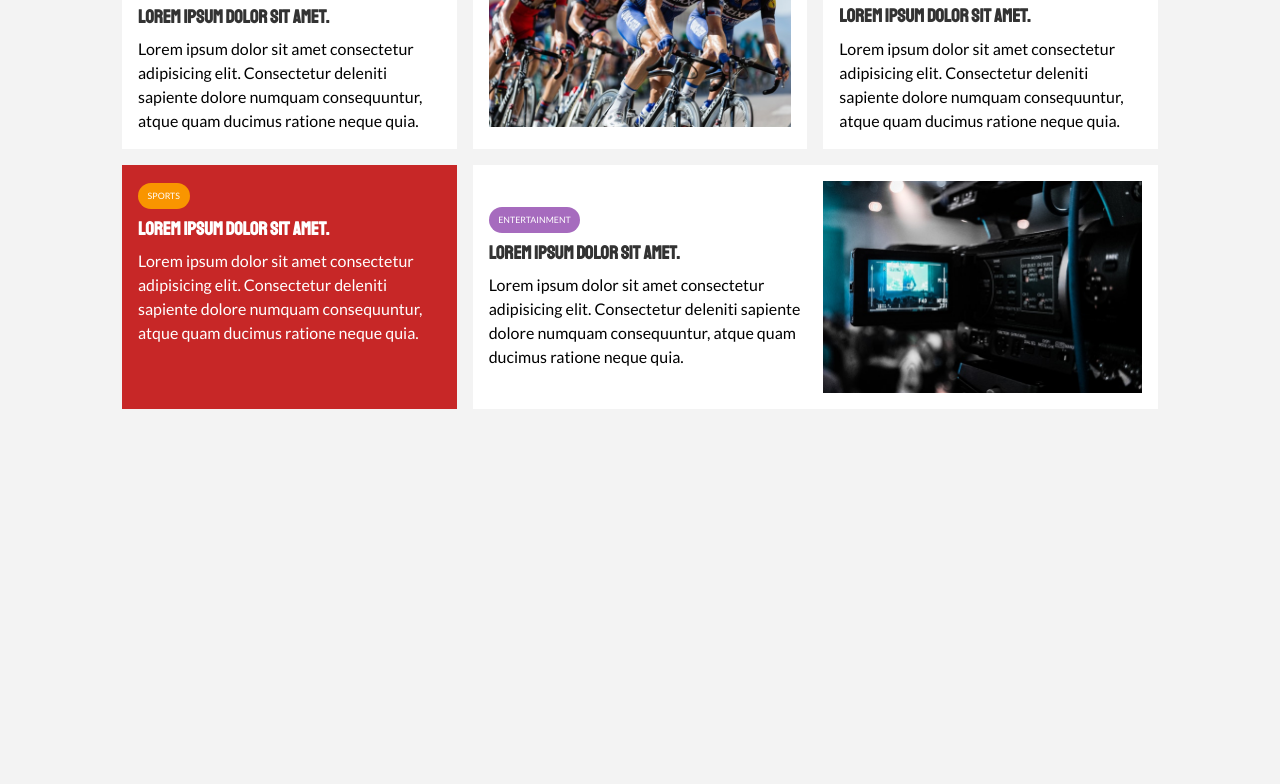
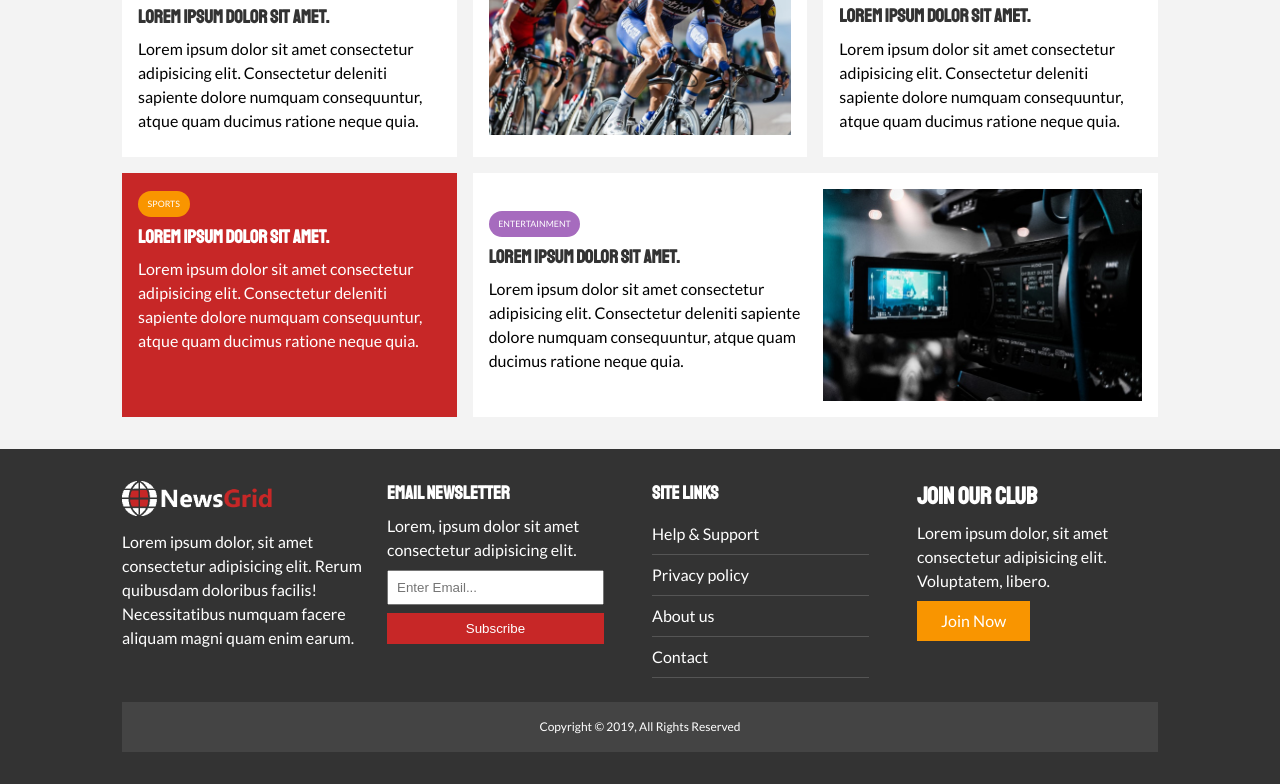
Before and after one commit to Maarten079/newsgrid_website, a plain HTML site: page index.html in a window 1280 px wide. Shown: the part 1188-1972 px from the top of the page. Before the commit the page ends 1629 px from the top, so only its background shows below. Drawn offline with Linux system fonts and the light colour scheme.

Commit message:
added footer finished homepage

```diff
--- a/css/style.css
+++ b/css/style.css
@@ -41,6 +41,10 @@ h1, h2, h3, h4, h5, h6 {
   font-family: 'Staatliches',cursive;
   margin-bottom: .5rem;
   line-height: 1.3;
+}
+
+p {
+  margin: .5rem 0;
 }
 
 /* Utility */
@@ -113,6 +117,16 @@ h1, h2, h3, h4, h5, h6 {
 .p-1 { padding: 1.5rem; }
 .p-2 { padding: 2rem; }
 .p-3 { padding: 3rem; }
+
+.list li {
+  padding: .5rem 0;
+  border-bottom: #555 solid 1px;
+  width: 90%;
+}
+
+.list li a:hover {
+  color: var(--primary-color) !important;
+}
 
 /* Navigation */
 #main-nav {
@@ -232,3 +246,41 @@ h1, h2, h3, h4, h5, h6 {
 #home-articles .articles-container > *:last-child {
   grid-column: 2 / span 2;
 }
+
+/* Footer */
+#main-footer  {
+  background: var(--dark-color);
+  color: #fff;
+}
+
+#main-footer img {
+  width: 150px;
+}
+
+#main-footer a {
+  color: #fff;
+}
+
+#main-footer .footer-container {
+  display: grid;
+  grid-template-columns: repeat(4, 1fr);
+  grid-gap: 1.5rem;
+}
+
+#main-footer .footer-container > *:last-child {
+  background: #444;
+  grid-column: 1 / span 4;
+  padding: .5rem;
+  text-align: center;
+  font-size: 0.75rem;
+}
+
+#main-footer .footer-container input[type='email'] {
+  width: 90%;
+  padding: .5rem;
+  margin-bottom: .5rem;
+}
+
+#main-footer .footer-container input[type='submit'] {
+  width: 90%;
+}
--- a/index.html
+++ b/index.html
@@ -127,6 +127,44 @@
       </div>
     </div>
   </section>
+
+  <!-- Footer -->
+  <footer id="main-footer" class="py-2">
+    <div class="container footer-container">
+      <div>
+        <img src="img/logo_light.png" alt="NewsGrid">
+        <p>Lorem ipsum dolor, sit amet consectetur adipisicing elit. Rerum quibusdam doloribus facilis! Necessitatibus
+          numquam facere aliquam magni quam enim earum.</p>
+      </div>
+      <div>
+        <h3>Email Newsletter</h3>
+        <p>Lorem, ipsum dolor sit amet consectetur adipisicing elit.</p>
+        <form action="process.php">
+          <input type="email" name="email" id="email" placeholder="Enter Email...">
+          <input type="submit" value="Subscribe" class="btn btn-primary">
+        </form>
+      </div>
+      <div>
+        <h3>Site Links</h3>
+        <ul class="list">
+          <li><a href="#">Help & Support</a></li>
+          <li><a href="#">Privacy policy</a></li>
+          <li><a href="#">About us</a></li>
+          <li><a href="#">Contact</a></li>
+        </ul>
+      </div>
+      <div>
+        <h2>Join Our Club</h2>
+        <p>Lorem ipsum dolor, sit amet consectetur adipisicing elit. Voluptatem, libero.</p>
+        <a href="#" class="btn btn-secondary">Join Now</a>
+      </div>
+      <div>
+        <p>
+          Copyright &copy; 2019, All Rights Reserved
+        </p>
+      </div>
+    </div>
+  </footer>
 </body>
 
 </html>
```
